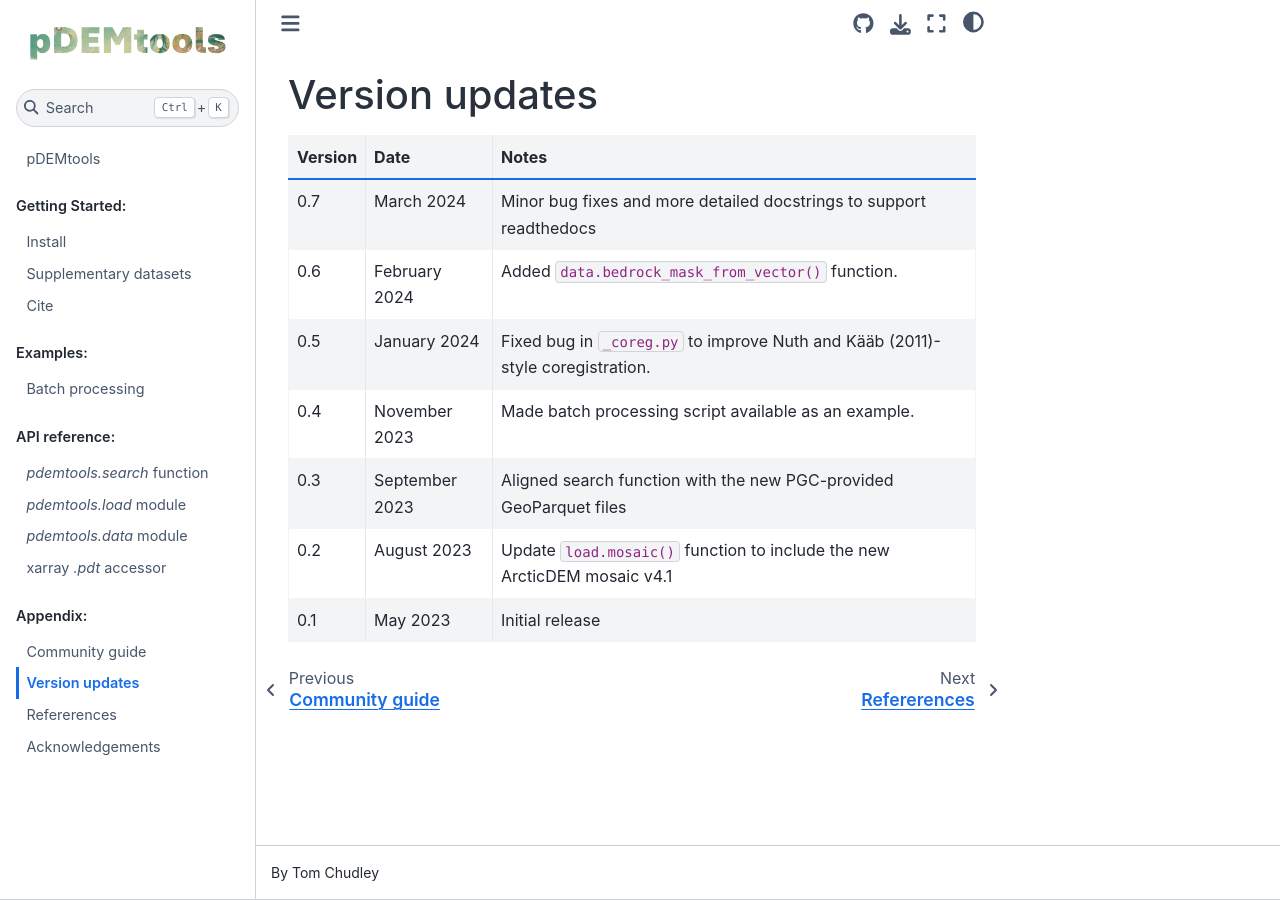
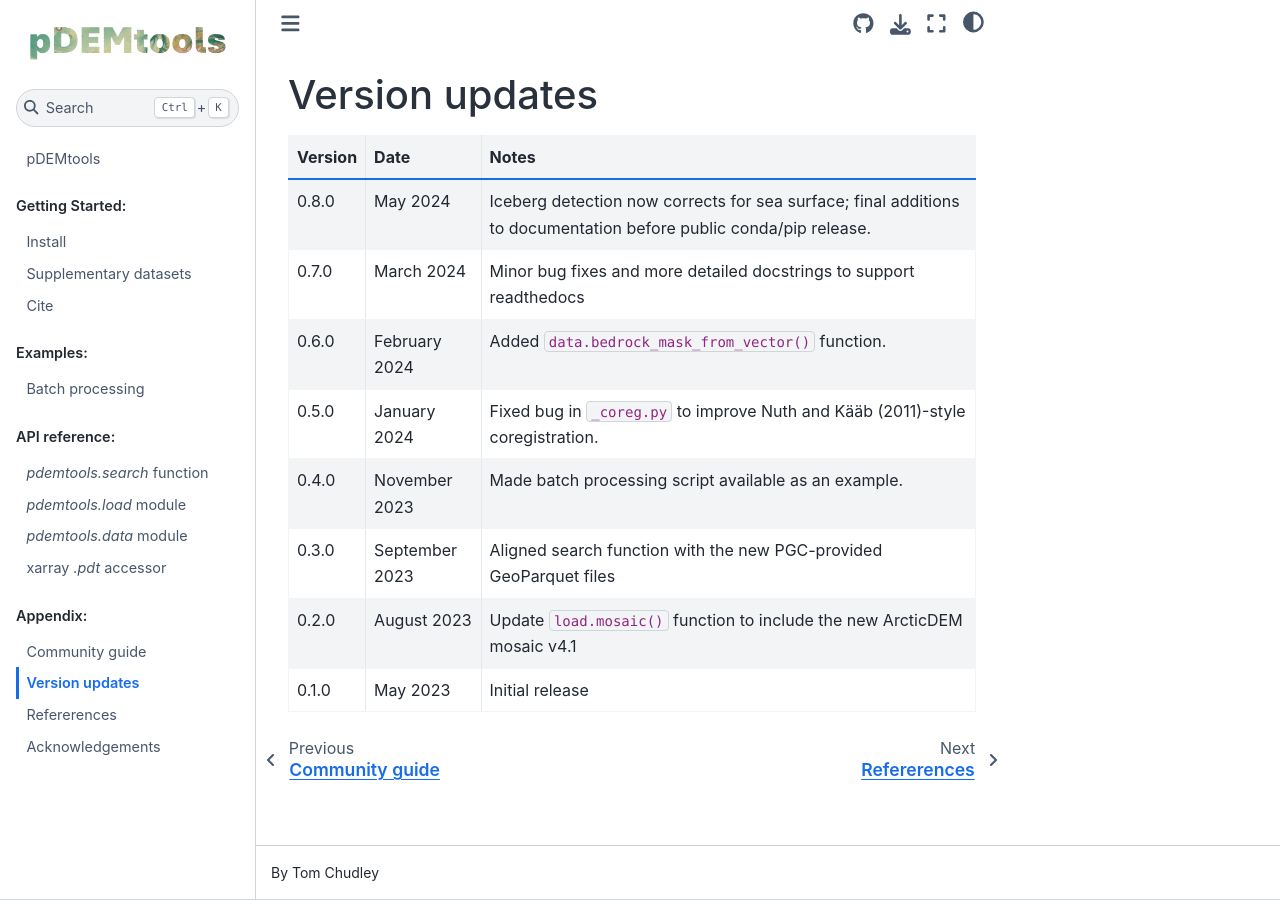
Before and after one commit to trchudley/pdemtools, a Sphinx documentation site: the page built from docs/appendix/version_updates.md, in a window 1280 px wide. Built offline with Sphinx 7.4.7 and the Sphinx Book theme 1.1.4, drawn with Linux system fonts in a browser that asks for light colours; pages that are not in the unit, such as notebooks, are missing from menus.

```diff
--- a/docs/appendix/version_updates.md
+++ b/docs/appendix/version_updates.md
@@ -2,10 +2,11 @@
 
 | Version | Date | Notes |
 | ------- | ---- | ----- |
-| 0.7 | March 2024 | Minor bug fixes and more detailed docstrings to support readthedocs |
-| 0.6 | February 2024 | Added `data.bedrock_mask_from_vector()` function. |
-| 0.5 | January 2024 | Fixed bug in `_coreg.py` to improve Nuth and Kääb (2011)-style coregistration. |
-| 0.4 | November 2023 | Made batch processing script available as an example. |
-| 0.3 | September 2023 | Aligned search function with the new PGC-provided GeoParquet files |
-| 0.2 | August 2023 | Update `load.mosaic()` function to include the new ArcticDEM mosaic v4.1 |
-| 0.1 | May 2023 | Initial release |
+| 0.8.0 | May 2024 | Iceberg detection now corrects for sea surface; final additions to documentation before public conda/pip release.
+| 0.7.0 | March 2024 | Minor bug fixes and more detailed docstrings to support readthedocs |
+| 0.6.0 | February 2024 | Added `data.bedrock_mask_from_vector()` function. |
+| 0.5.0 | January 2024 | Fixed bug in `_coreg.py` to improve Nuth and Kääb (2011)-style coregistration. |
+| 0.4.0 | November 2023 | Made batch processing script available as an example. |
+| 0.3.0 | September 2023 | Aligned search function with the new PGC-provided GeoParquet files |
+| 0.2.0 | August 2023 | Update `load.mosaic()` function to include the new ArcticDEM mosaic v4.1 |
+| 0.1.0 | May 2023 | Initial release |
--- a/src/pdemtools/__init__.py
+++ b/src/pdemtools/__init__.py
@@ -6,6 +6,6 @@ from ._index_search import search
 
 from ._accessor import DemAccessor
 
-__version__ = "0.7.0"
+__version__ = "0.8.0"
 
 __all__ = ["search", "DemAccessor"]
```
